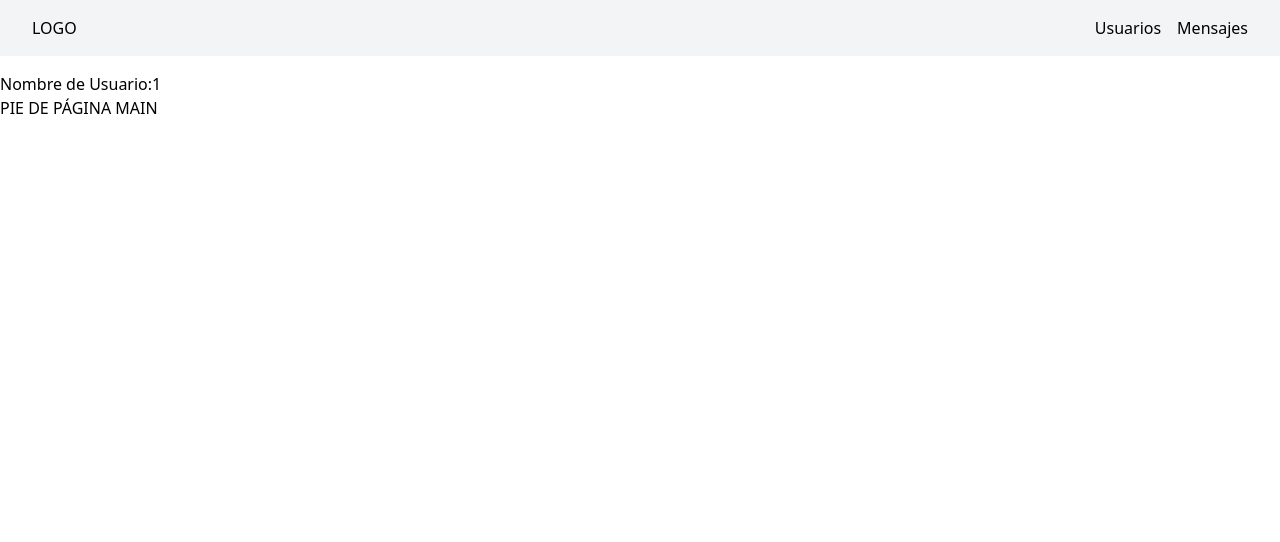
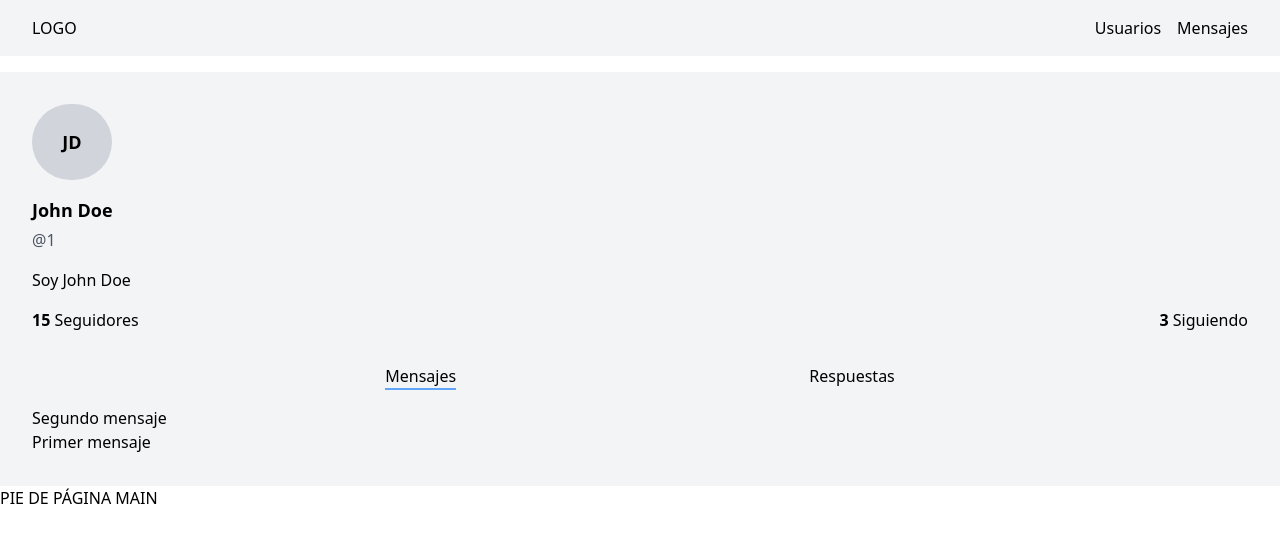
Before and after one commit to Franco-Ezequiel-Marchegiani/NEXT-JS_DH, a Next.js app: page /users/1 in a window 1280 px wide. Shown: the top 542 px of the page. Built offline with nearby package versions, Linux system fonts and the light colour scheme.

Commit message:
Putting on code the first steps with tailwind in React

```diff
--- a/src/app/(main)/users/[username]/page.tsx
+++ b/src/app/(main)/users/[username]/page.tsx
@@ -1,6 +1,68 @@
+import Link from "next/link"
+
 const UserPage = ({params}: {params: {username: string}}) =>{
-    return <div>
-            Nombre de Usuario:{params.username}
+
+    const user = {
+        username: params.username,
+        name: 'John Doe',
+        bio: "Soy John Doe",
+        followersCount: 15,
+        followingCount: 3,
+        messages: [
+            {
+                message: 'Segundo mensaje',
+                repliesCount: 13,
+            },
+            {
+                message: 'Primer mensaje',
+                repliesCount: 13,
+            },
+        ],
+        replies: [
+            {
+                message: "Mi respuesta",
+                repliesCount: 0
+            },
+        ]
+    }
+
+    return <main className="flex flex-col bg-gray-100 p-8">
+        <section className="flex flex-col mb-8">
+            <div className="rounded-full p-6 bg-gray-300 w-20 text-center mb-4">
+                <span className="font-semibold text-lg">JD</span>
+            </div>
+            <h2 className="font-semibold text-lg mb-1">
+                {user.name}
+            </h2>
+            <div className="text-md mb-4 text-gray-600 cursor-pointer">
+                @<Link href={`/users/${user.username}`}>{user.username}</Link>
+            </div>
+            <div className="mb-4">
+                {user.bio}
+            </div>
+            <div className="flex justify-between">
+                <div>
+                <span className="font-semibold"> {user.followersCount}</span> Seguidores
+                </div>
+                <div>
+                <span className="font-semibold"> {user.followingCount} </span> Siguiendo
+                </div>
+            </div>
+        </section>
+
+        <div className="flex justify-evenly mb-4">
+            <div className="cursor-pointer border-b-2 border-blue-400">
+                Mensajes
+            </div>
+            <div className="cursor-pointer">
+                Respuestas
+            </div>
         </div>
+        <div>
+            {user.messages.map((message, index) =>
+                <div key={`${index}`}>{message.message}</div>
+            )}
+        </div>
+    </main>
 }
 export default UserPage
```
